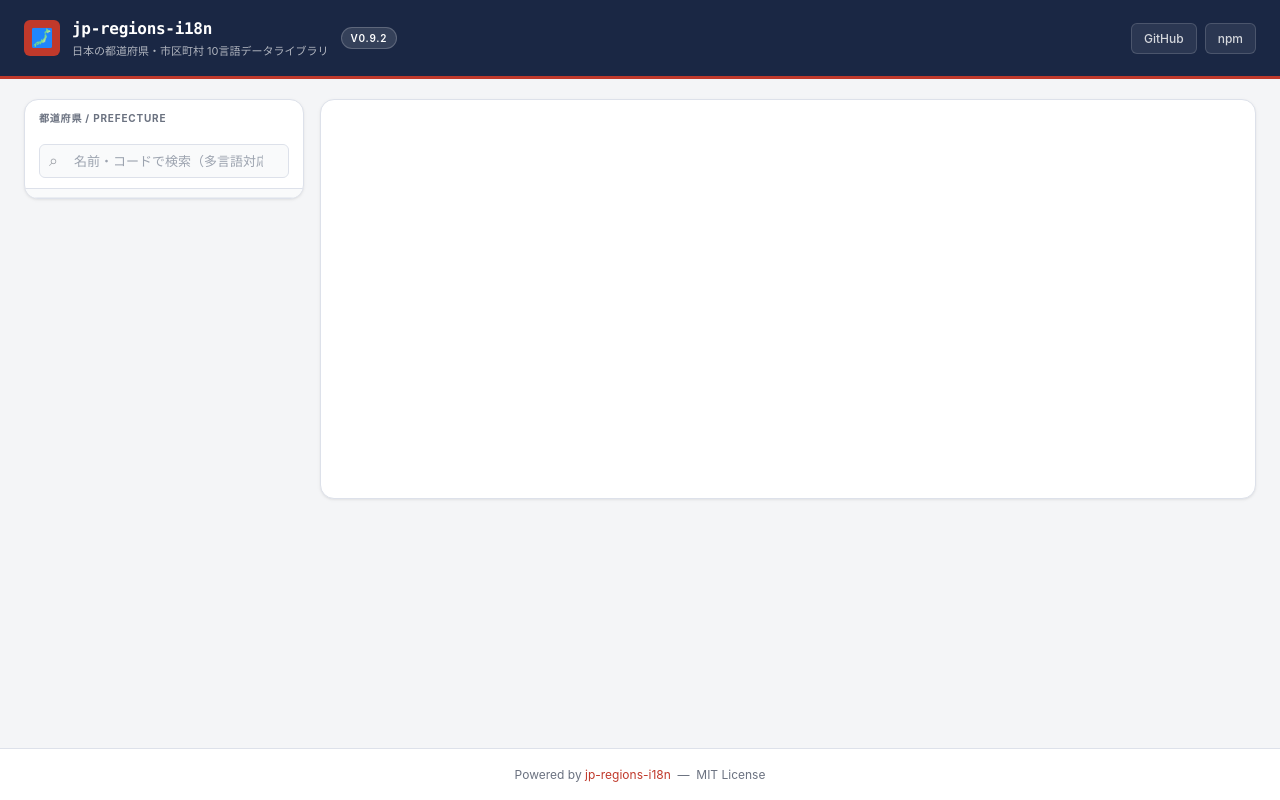
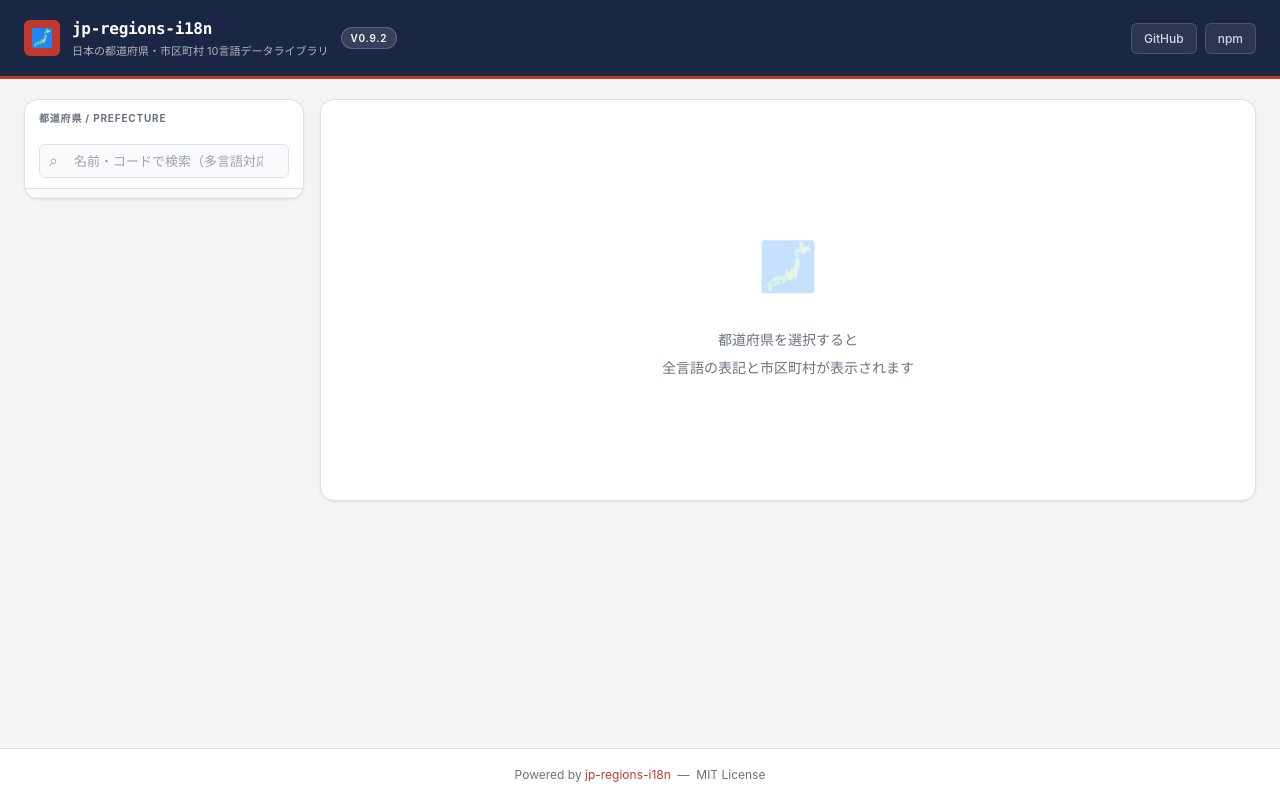
Before and after one commit to toshtag/jp-regions-i18n, a website: page docs/index.html in a window 1280 px wide. Drawn offline with Linux system fonts and the light colour scheme.

Commit message:
fix(demo): restore placeholder for empty state, fix CSS specificity
Re-add placeholder with text for the unselected state.
Fix display:flex overriding .hidden by scoping to :not(.hidden).

```diff
--- a/docs/app.js
+++ b/docs/app.js
@@ -51,6 +51,7 @@ let cityFilter     = "";
 const searchEl        = document.getElementById("search");
 const listEl          = document.getElementById("pref-list");
 const countEl         = document.getElementById("pref-count");
+const placeholderEl   = document.getElementById("detail-placeholder");
 const prefDetailEl    = document.getElementById("pref-detail");
 const citiesSectionEl = document.getElementById("cities-section");
 const detailTitleEl   = document.getElementById("detail-title");
@@ -212,12 +213,14 @@ function selectPref(pref, pushState = true) {
 function clearDetail() {
   selectedPref = null;
   selectedCities = [];
+  placeholderEl.classList.remove("hidden");
   prefDetailEl.classList.add("hidden");
   citiesSectionEl.classList.add("hidden");
 }
 
 // ===== Render prefecture detail =====
 function renderDetail(pref) {
+  placeholderEl.classList.add("hidden");
   prefDetailEl.classList.remove("hidden");
 
   detailTitleEl.textContent = pref.name.ja;
--- a/docs/index.html
+++ b/docs/index.html
@@ -53,6 +53,11 @@
 
     <!-- Right: detail + cities -->
     <section class="detail-panel" id="detail-panel">
+      <div class="detail-placeholder" id="detail-placeholder">
+        <span class="placeholder-icon" aria-hidden="true">🗾</span>
+        <p>都道府県を選択すると<br>全言語の表記と市区町村が表示されます</p>
+      </div>
+
       <!-- Prefecture detail -->
       <div id="pref-detail" class="pref-detail hidden">
         <div class="detail-header">
--- a/docs/style.css
+++ b/docs/style.css
@@ -300,7 +300,7 @@ ul { list-style: none; }
   overflow: hidden;
 }
 
-.detail-placeholder {
+.detail-placeholder:not(.hidden) {
   display: flex;
   flex-direction: column;
   align-items: center;
```
